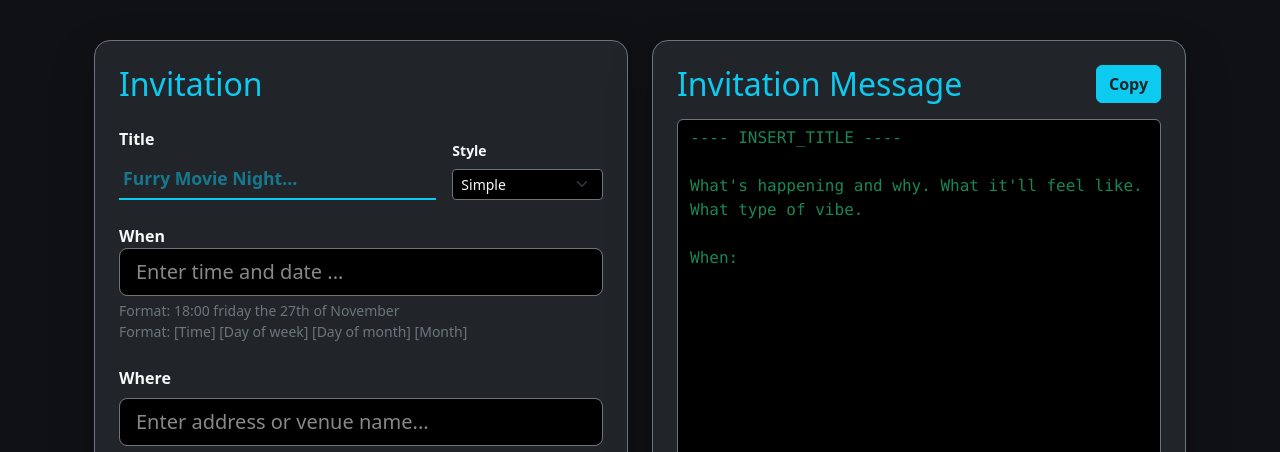
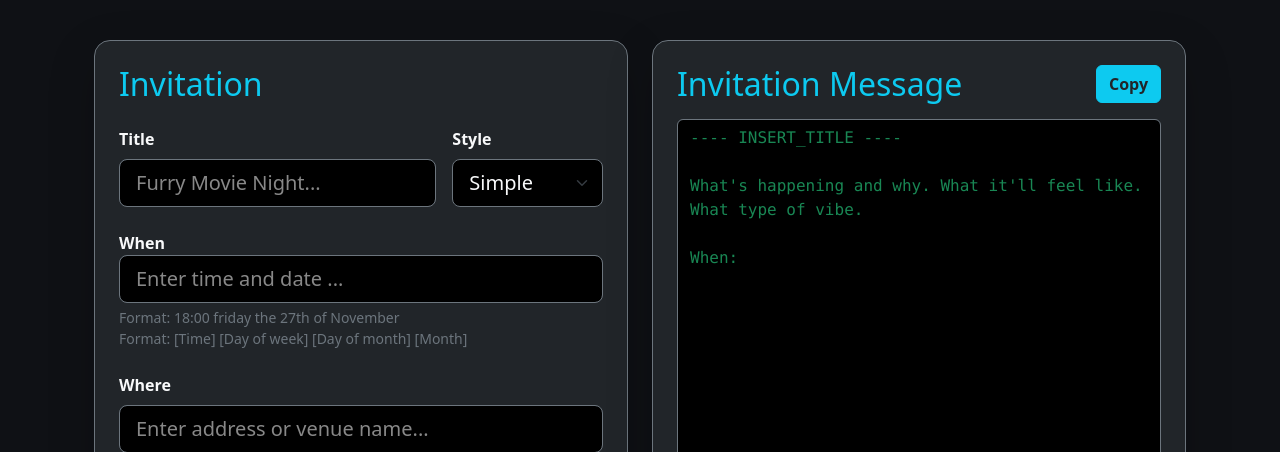
Before and after one commit to MrJavaWolf/JWolfsEventPlanning, an ASP.NET Core app: page / in a window 1280 px wide. Shown: the top 452 px of the page. Run offline with ASP.NET Core 8, Linux system fonts and the light colour scheme; style sheets or scripts are compiled from the project's sources.

Commit message:
Improved: Styling

```diff
--- a/src/JWolfsEventPlanning/Pages/Index.cshtml
+++ b/src/JWolfsEventPlanning/Pages/Index.cshtml
@@ -4,25 +4,6 @@
     ViewData["Title"] = "JWolfs Event Invitation Generator";
 }
 
-<style>
-    .title-input {
-        width: 100%;
-        min-width: 0;
-        background: transparent;
-        border: none;
-        border-bottom: 2px solid #0dcaf0;
-        color: #0dcaf0;
-        font-size: 1.1rem;
-        font-weight: 600;
-        font-family: inherit;
-        padding: 0.375rem 0.25rem;
-        outline: none;
-    }
-
-    .title-input::placeholder {
-        color: rgba(13, 202, 240, 0.5);
-    }
-</style>
 <div class="mb-3"><br /></div>
 <div class="container">
 
@@ -45,18 +26,18 @@
                             </label>
 
                             <input type="text"
-                                   class="title-input"
+                                   class="form-control form-control-lg bg-black text-light border-secondary"
                                    id="titleInput"
                                    placeholder="Furry Movie Night..." />
                         </div>
 
                         <!-- TITLE STYLE -->
                         <div class="col-md-4 col-5">
-                            <label class="form-label fw-semibold small">
+                            <label class="form-label fw-semibold">
                                 Style
                             </label>
 
-                            <select class="form-select form-select-sm bg-black text-light border-secondary"
+                            <select class="form-select form-select-lg bg-black text-light border-secondary"
                                     id="titleStyleSelect">
 
                                 <option value="simple">Simple</option>
```
